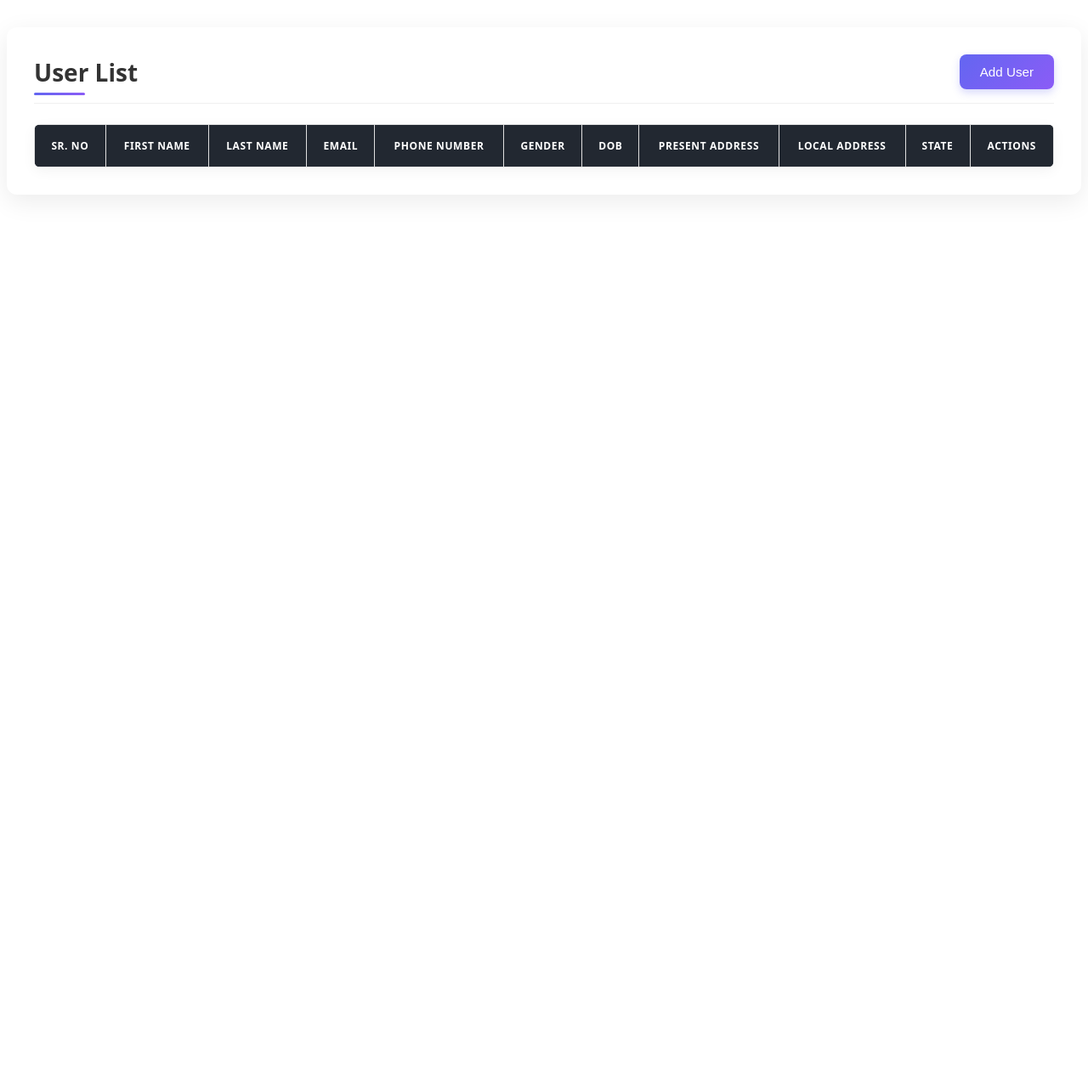
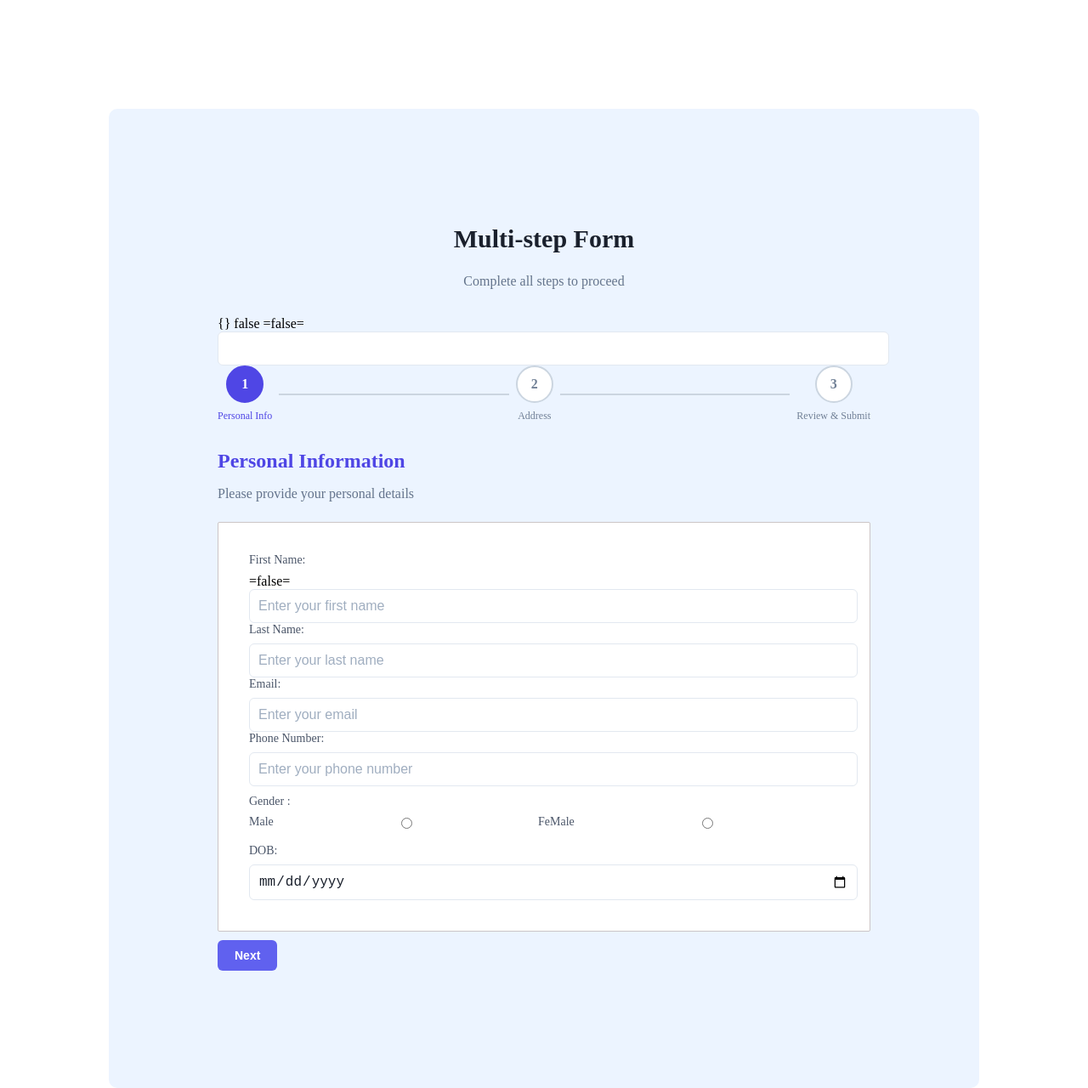
Before and after one commit to rahulhalbiorix/StapperForm, a Vue app: page /form in a window 1280 px wide. Shown: the whole page at 85% size. Before the commit the page ends 800 px from the top, so only its background shows below. Built offline with nearby package versions, Linux system fonts and the light colour scheme.

Commit message:
add routing in the form

```diff
--- a/package.json
+++ b/package.json
@@ -11,7 +11,8 @@
   "dependencies": {
     "@vuelidate/core": "^2.0.3",
     "@vuelidate/validators": "^2.0.4",
-    "vue": "^3.5.13"
+    "vue": "^3.5.13",
+    "vue-router": "^4.5.1"
   },
   "devDependencies": {
     "@vitejs/plugin-vue": "^5.2.3",
--- a/src/App.vue
+++ b/src/App.vue
@@ -1,8 +1,9 @@
 <template>
-  <Stepper v-if="Showstepper" @send-data-renderList="handelAddUser" :userEditprops="EditDP" :userEditvarprop="EditUs">
-  </Stepper>
-  <List v-else @show-form="Showstepper = !Showstepper" @editData="editDataUser" @deleteData="deleteDataUser"
-    :users="UserList"></List>
+  <router-view
+   @send-data-renderList="handelAddUser" :userEditprops="EditDP" :userEditvarprop="EditUs"
+     @show-form="navigateToForm"
+   @editData="editDataUser" @deleteData="deleteDataUser" :users="UserList"
+  ></router-view>
 </template>
 <script>
 export default {
@@ -25,7 +26,8 @@ export default {
         this.UserList.push(UserData);
       } else {
         let index = this.UserList.findIndex(Obj => Obj.id == UserData.id)
-        if(index > -1)  this.UserList.splice(index, 1, UserData);
+        if (index > -1) this.UserList.splice(index, 1, UserData);
+
       }
 
       console.log("User list data array ", this.UserList)
@@ -33,7 +35,7 @@ export default {
 
       localStorage.setItem("USER_DATA", JSON.stringify(this.UserList));
 
-      this.Showstepper = false;
+       this.$router.push('/')
     },
     deleteDataUser(ud) {
 
@@ -58,6 +60,10 @@ export default {
       console.log(EditedData);
       this.EditDP = EditedData;
       console.log(this.EditDP)
+    },
+    navigateToForm(){
+
+      this.$router.push('/form');
     }
   },
 
--- a/src/components/Stepper.vue
+++ b/src/components/Stepper.vue
@@ -79,17 +79,17 @@ export default {
             view: "step1",
             step1FormData: {
                 firstname: this.userEditprops?.firstname ?? "",
-                lastname: this.userEditprops.lastname || "",
-                email: this.userEditprops.email || "",
-                phone: this.userEditprops.phone || "",
-                gender: this.userEditprops.gender || "",
-                dob: this.userEditprops.dob || "",
+                lastname: this.userEditprops?.lastname ?? "",
+                email: this.userEditprops?.email ?? "",
+                phone: this.userEditprops?.phone ?? "",
+                gender: this.userEditprops?.gender ?? "",
+                dob: this.userEditprops?.dob ?? "",
             },
             step2FormData: {
-                presentAdd: this.userEditprops.presentAdd || "",
-                localAdd: this.userEditprops.localAdd || "",
-                checked: this.userEditprops.checked || false,
-                state: this.userEditprops.state || "",
+                presentAdd: this.userEditprops?.presentAdd ?? "",
+                localAdd: this.userEditprops?.localAdd ?? "",
+                checked: this.userEditprops?.checked ?? false,
+                state: this.userEditprops?.state ?? "",
             },
         };
     },
--- a/src/main.js
+++ b/src/main.js
@@ -6,6 +6,24 @@ import Step1 from './components/Step1.vue'
 import Step2 from './components/Step2.vue'
 import Step3 from './components/Step3.vue'
 import List from './components/List.vue'
+import { createRouter, createWebHistory } from 'vue-router'
+
+
+
+
+const router = createRouter({
+      history: createWebHistory(),
+      routes:[
+        {
+            path:'/',
+            component:List
+        },
+        {
+            path:'/form',
+            component:Stepper
+        }
+      ]
+})
 
 
 const app =  createApp(App)
@@ -15,4 +33,5 @@ app.component('Step1' , Step1)
 app.component('Step2' , Step2)
 app.component('Step3' , Step3)
 app.component('List', List )
+app.use(router);
 app.mount('#app')
```
Also changed, not shown: 1 other file (tests, documents, lock files or other folders).
